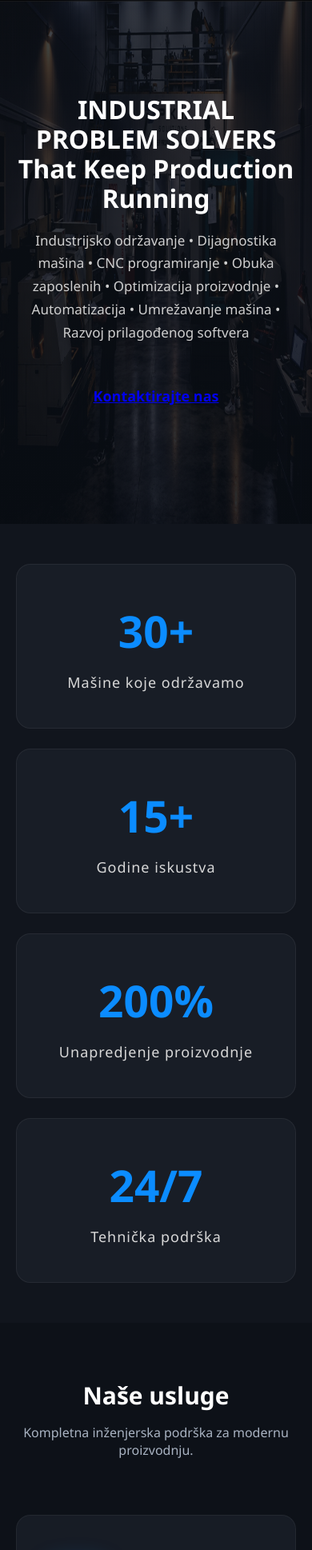
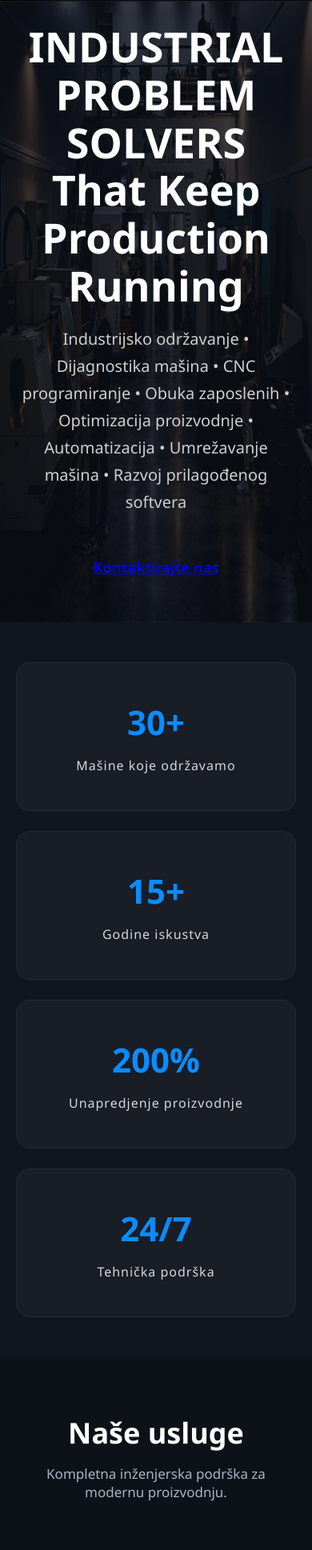
Before and after one commit to piksi-solutions/piksisolutions, a plain HTML site: page index.html in a window 390 px wide. Shown: the part 62-2000 px from the top of the page at 80% size. Drawn offline with Linux system fonts and the light colour scheme.

Commit message:
Update style.css

```diff
--- a/style.css
+++ b/style.css
@@ -973,4 +973,59 @@
 
 }
 
+/* ======================
+    GLOBAL SIZE UPDATE
+====================== */
+
+.hero h1{
+
+font-size:52px;
+
 }
+
+.hero p{
+
+font-size:20px;
+
+}
+
+.section-title h2{
+
+font-size:36px;
+
+}
+
+.section-title p{
+
+font-size:17px;
+
+}
+
+.service-card h3,
+.project-content h3{
+
+font-size:22px;
+
+}
+
+.service-card p,
+.project-content p,
+.project-content li{
+
+font-size:15px;
+
+line-height:1.7;
+
+}
+
+.stat-card h2{
+
+font-size:42px;
+
+}
+
+.stat-card p{
+
+font-size:16px;
+
+}
```
